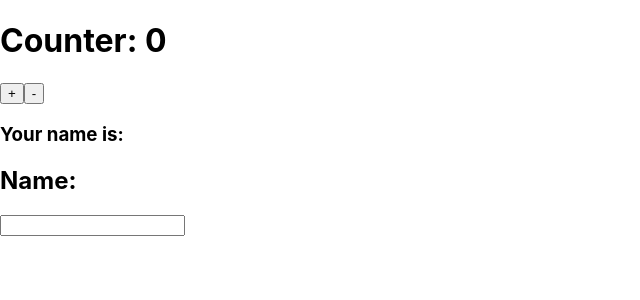
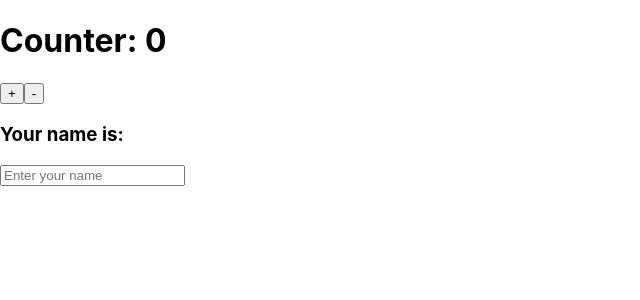
Before and after one commit to ooanishoo/react-redux-hooks, a React (Create React App) app: page / in a window 1280 px wide. Shown: the top 300 px of the page, without its empty margins (0-640 px from the left). Built offline with nearby package versions, Linux system fonts and the light colour scheme.

Commit message:
Fetch value entered from Name component inside Counter component

```diff
--- a/src/App.js
+++ b/src/App.js
@@ -17,10 +17,10 @@ function reducer(state = INITIAL_STATE, action) {
       };
 
     case "CHANGE_NAME":
-      return{
+      return {
         ...state,
-        name: state.name
-      }
+        name: action.payload,
+      };
     default:
       return state;
   }
@@ -29,7 +29,7 @@ function reducer(state = INITIAL_STATE, action) {
 // iniitalize initial state
 const INITIAL_STATE = {
   count: 0,
-  name:""
+  name: "",
 };
 
 // create a global store
@@ -45,27 +45,24 @@ export default function App() {
 }
 
 function Name() {
-  const name = useSelector((state) => state.name);
   const dispatch = useDispatch();
 
-  function handleNameChange(event){
+  function handleNameChange(event) {
     dispatch({
       type: "CHANGE_NAME",
-      payload: event.target.value
+      payload: event.target.value,
     });
   }
   return (
     <div>
-      <h3>Your name is: {name}</h3>
-      <h2>Name:</h2>
-      <input onChange={handleNameChange}></input>
+      <input placeholder="Enter your name" onChange={handleNameChange}></input>
     </div>
   );
 }
 
 function Counter() {
   // useSelector is used to retrieve state from redux store
-  const count = useSelector((state) => state.count);
+  const {count, name} = useSelector((state) => state);
 
   // useDispatch is used to dispatch an action to redux store
   const dispatch = useDispatch();
@@ -86,6 +83,7 @@ function Counter() {
       <h1>Counter: {count}</h1>
       <button onClick={increment}>+</button>
       <button onClick={decrement}>-</button>
+      <h3>Your name is: {name}</h3>
     </div>
   );
 }
```
